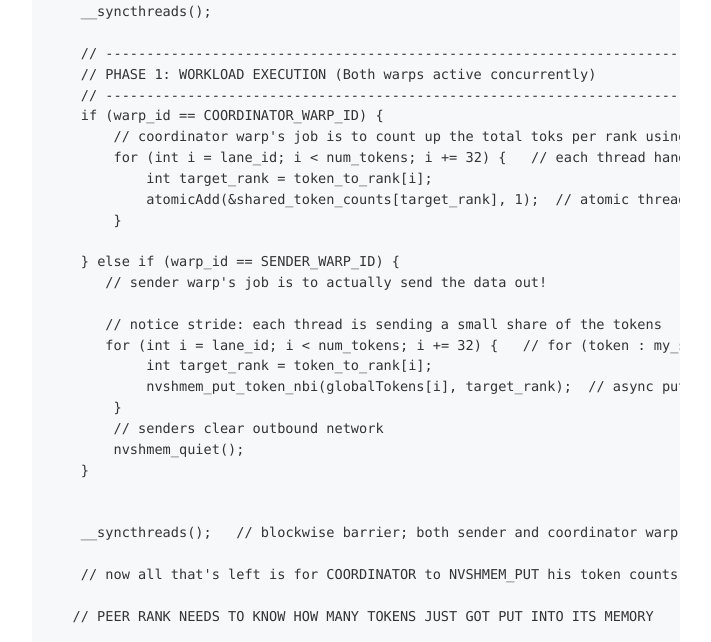
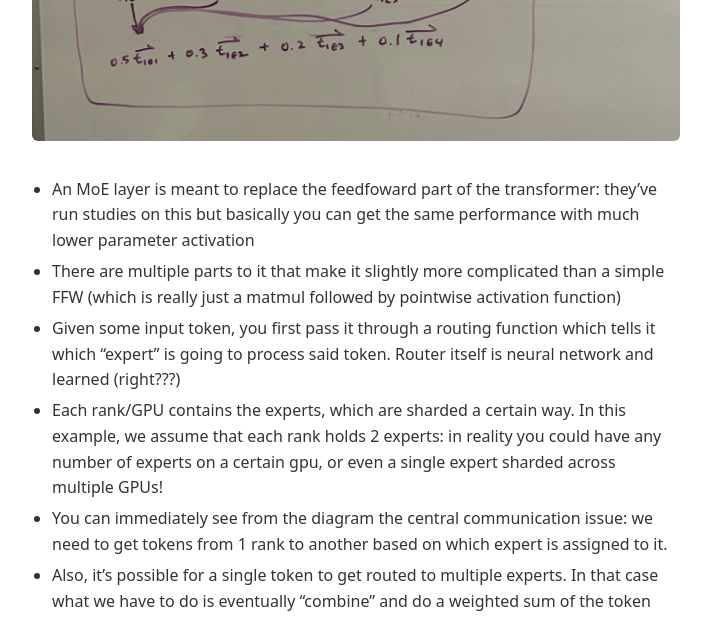
Before and after one commit to Willy-Chan/willy-chan.github.io, a Jekyll site: the page built from _posts/2026-06-30-nccl-ep.md, in a window 1280 px wide and 1400 px high, scrolled down 780 px. Shown: the top 642 px of the window, without its empty margins (284-995 px from the left). Built offline with Jekyll 4.4.1, drawn with Linux system fonts in a browser that asks for light colours; our own code applies the rules of GitHub Pages for plain Markdown files; some of the changed text lies outside the part shown.

Commit message:
nccl ep updates

````diff
--- a/_posts/2026-06-30-nccl-ep.md
+++ b/_posts/2026-06-30-nccl-ep.md
@@ -6,22 +6,51 @@
 
 ---
 
+There are many, many blog posts explaining MoEs. However, at least as of the time of writing, there isn't really a step-by-step "pedagogical way" of learning about MoEs and some of the kernel design ideas behind EP very well. Hopefully this post remedies that! We'll learn about MoEs from first principles and step by step.
+
+We assume familiarity with Transformers and some background on GPUs
+
+# Background on the MoE computation itself
+
+![moecomp](/images/moecomputation_background.png)
+
+- An MoE layer is meant to replace the feedfoward part of the transformer: they've run studies on this but basically you can get the same performance with much lower parameter activation
+- There are multiple parts to it that make it slightly more complicated than a simple FFW (which is really just a matmul followed by pointwise activation function)
+- Given some input token, you first pass it through a routing function which tells it which "expert" is going to process said token. Router itself is neural network and learned (right???)
+- Each rank/GPU contains the experts, which are sharded a certain way. In this example, we assume that each rank holds 2 experts: in reality you could have any number of experts on a certain gpu, or even a single expert sharded across multiple GPUs!
+- You can immediately see from the diagram the central communication issue: we need to get tokens from 1 rank to another based on which expert is assigned to it.
+- Also, it's possible for a single token to get routed to multiple experts. In that case what we have to do is eventually "combine" and do a weighted sum of the token
+
+# Naive Expert Parallelism
+
+![a2a](/images/alltoallvisual.png)
+
+- You've probably heard that running MoEs is an "all-to-all" workload. But I haven't (in my experience) seen many people explain what this means exactly
+- First, let's go over what an all to all even is in the first place. As you can see in the diagram, it's like a "transpose" of the message and processor dimension.
+- What this (famous) diagram DOESN'T capture though is the fact that the message chunk sizes don't have to be perfectly uniform! Like the triangle can be a different SIZE than the CIRCLE vs the diamond vs the square. You just have to specify the chunk size!
+moedispatch
+- This is the correct pattern to use for MoEs as a result: each expert is assigned a number of tokens, and each expert is associated with a GPU. Therefore, each GPU needs a certain number of tokens from all the other GPUs
+
+![moecomp0](/images/moedispatch_0.png)
+![moecomp1](/images/moedispatch_1.png)
+
+- So you basically have to count up the tokens / expert / GPU, pack them in a tensor of the right size, and then do All-to-All accordingly.
+- Note that the all-to-all operations are dedicated kernels: i.e. the CPU launched GPU kernels that perform the P2P networking operations accomplishing the A2A operation illusion.
+- This was basically the paradigm before DeepEP was publically released: we rely on CPU-driven A2A kernels to do everything. But obviously there's packing overhed, and kernel launching overhead, that's not ideal.
+
+# DeepEP and Explosion of "EP" Libraries
+
+- The motivation behind deepEP is pretty straightforward: instead of launching an A2A from the CPU let's use NVSHMEM + IBGDA to do DEVICE-INITIATED COMMUNICATION very well
+- DeepEP is just a dispatch/combine kernel that uses NVSHMEM, but it did a lot of smart things like warp specialization and handling hot experts
+
+## Design of the DeepEP Dispatch Kernel
+
+Here's the diagram of operations:
+
+![moedeepep](/images/moe_deepepkernel.png)
 
 
-# "EP" Libraries Background
-
-- Review standard MoE All to All pattern
-- Before DeepEP, we had to rely on CPU-driven AlltoAll kernels
-
-- DeepEP pioneered using NVSHMEM + IBGDA to do DEVICE-INITIATED COMMUNICATION very well
-- Literally just a dispatch/combine kernel using NVSHMEM
-  - But did a lot of smart things with NVSHMEM, e.g. warp specialization
-  - Used IBGDA via NVSHMEM for inter-node comms
-  - Handled hot experts in a smarter way
-
-
-
-
+Here's the Pseudocode:
 
 ```c
 __global__ moe_dispatch_kernel() {
@@ -89,44 +118,35 @@
 }
 ```
 
+**Important Note about NVSHMEM_QUIET:** When `nvshmem_quiet` finishes, it means the network or fabric has completely delivered all your sent data into the receiver's memory (i.e. bytes have traversed the network fabric, passed through the destination network card, and are officially committed to the remote GPU's VRAM. They are legally visible to any computing core on that remote machine.). However, the *receiver doesn't know the data has arrived!*
+
+This is because NVSHMEM is a one-sided communication model: i.e. receiver needs a signal/flag or some synchronization barrier to know it's allowed to look at the complete data.
 
 
+Translation to English:
+- I'm rank 0, and I'm going to launch 1 block of 2 warps: 64 threads, 32 threads / warp.
 
+- Warp 0 is the "sender warp" and Warp 1 is the "coordinator warp"
 
+- SENDER: thread i sends its subset of the tokens to their respective ranks in non-blocking fashion. call nvshmem_quiet() - wait until all the data has been received.
+
+- BOTH SENDER AND COORDINATOR HIT: __syncthreads(). Sender has put all data into flight and called quiet(). Coordinator has finished counting tokens.
+
+- COORDINATOR: 1 thread does an NVSHMEM atomic add on the number of tokens it sent on the wire, then a quiet() operation to guarantee that signal has been received.
+
+- Receiver GPU spin waits until that atomic counter is not 0:
 ```
-I AM RANK 0
-
-Launch 1 block of 2 warps: 64 threads, 32 threads / warp
-
-WARP0: Senders
-WARP1: Coordinators
-
-COORDINATOR: start counting tokens per rank
-
-SENDER: thread i sends token i + others to respective rank in non-blocking fashion
-
-SENDER: call nvshmem_quiet(): blocks GPU and NIC until EVERY data packet LEAVES the NIC and is on the wire
-
-BOTH SENDER AND COORDINATOR HIT: __syncthreads()
-- Sender has put all data into flight and called quiet()
-- Coordinator has finished counting tokens
-
-COORDINATOR: 1 thread does an NVSHMEM atomic add on the number of tokens it sent on the wire, then a quiet() operation.
-
-
-Receiver GPU:
 while (nvshmem_atomic_fetch(local_counter) == 0) { spin wait! }
-
-Break out and process the data
-
 ```
 
-Code for rank 0:
+- Processes the data from there.
 
+## pplx-Kernels
 
+What does pplx-kernels do differently?
 
-
-
+## MegaMoE and FlashDMoE
+These are not optimized dispatch kernel implementations: these are more like MEGAKERNELS that do everything at once!
 
 
 # Why NCCL EP?
@@ -134,10 +154,7 @@
 There are already a lot of MoE communication libraries out there, e.g. DeepSeek's DeepEP or Hybrid-EP. These all operate outside of NCCL and create complex deployments outside of the NVIDIA ecosystem.
 
 - NCCL EP is just an implementation of these EP libraries, just using the standard NCCL GIN Device API, adding vendor support!
-
 - Literally just a library that handles the dispatch and combine operations.
-
-
 
 There is a unified API:
 
@@ -151,6 +168,4 @@
       - Large batch sizes of 4096+ tokens
 - Replaces NVSHMEM and IBGDA kernels with standard NCCL LSA (intra-node) + GIN (inter-node)
 
-
-
 It has better buffer management compared to DeepEP, allowing for up to 14x less memory allocation (TODO: understand).
````
Also changed, not shown: images/alltoallvisual.jpg (added), images/moe_deepepkernel.png (added), images/moecomputation_background.png (added), images/moedispatch_0.png (added), images/moedispatch_1.png (added).
